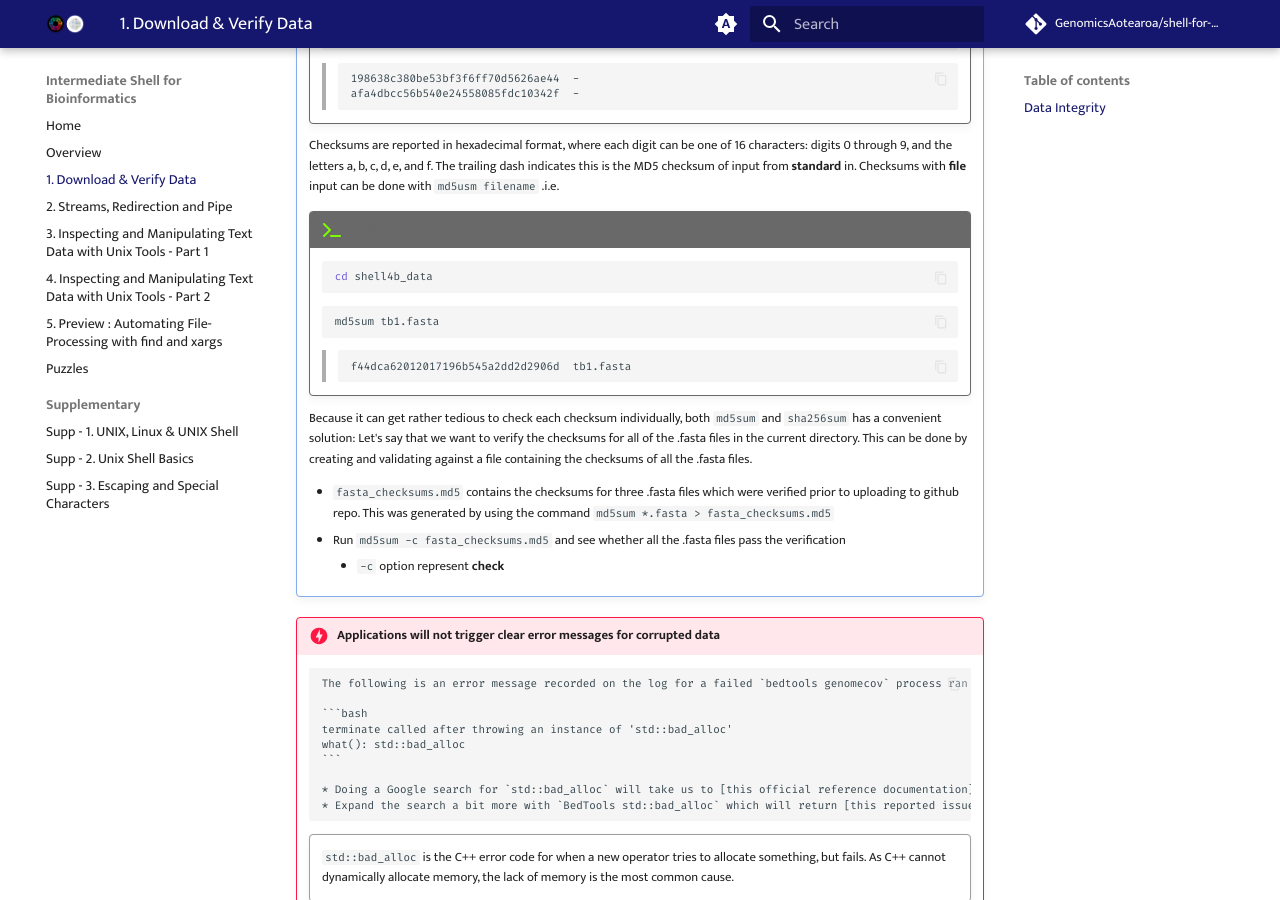
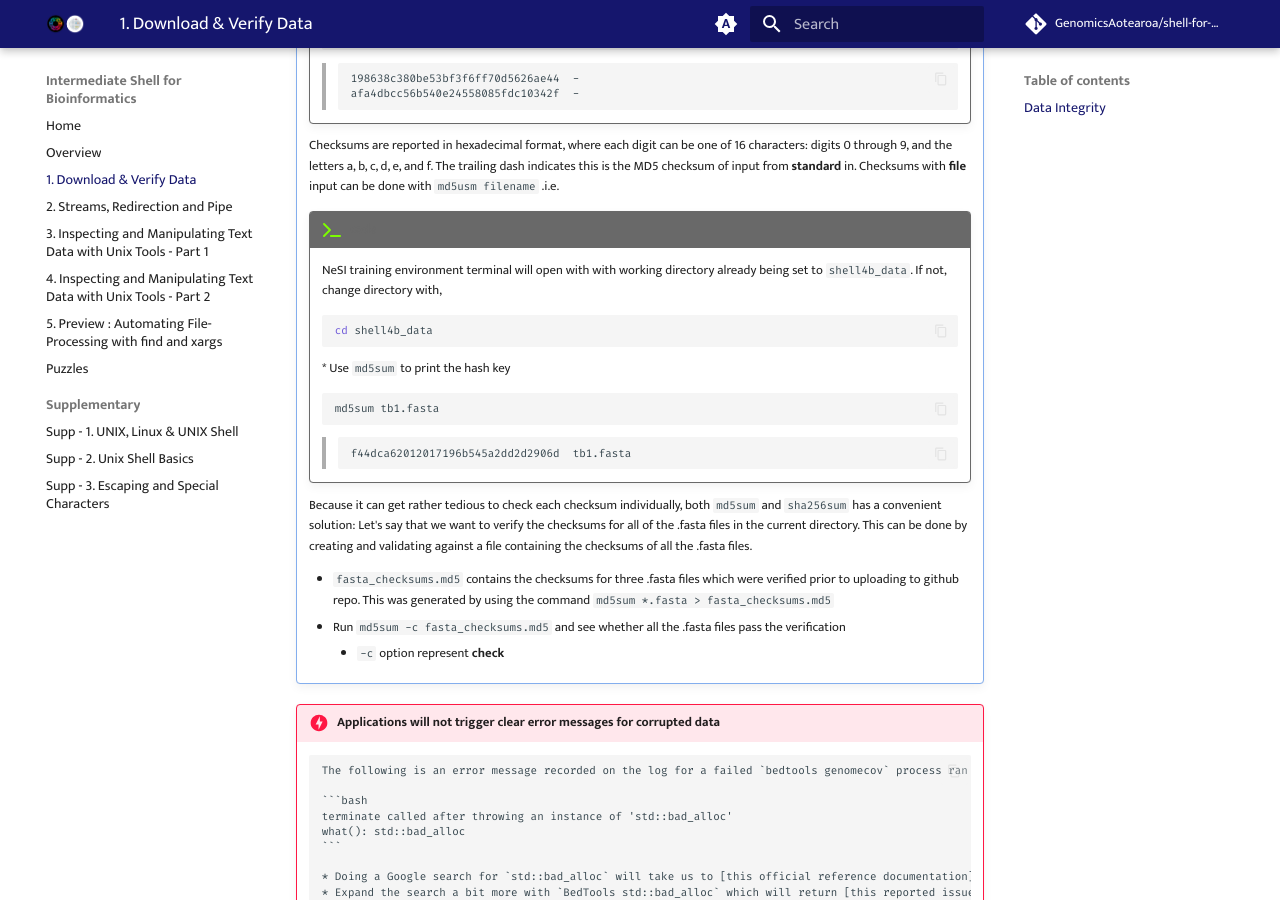
Before and after one commit to GenomicsAotearoa/shell-for-bioinformatics, an MkDocs documentation site: the page built from docs/2_download_data.md, in a window 1280 px wide and 900 px high, scrolled down 1131 px. Built offline with MkDocs 1.6.1 and Material for MkDocs 9.7.7, drawn with Linux system fonts in a browser that asks for light colours; comment, search, counter and statistics services are not loaded.

Commit message:
update md5sum

````diff
--- a/docs/2_download_data.md
+++ b/docs/2_download_data.md
@@ -88,9 +88,13 @@ Data we download is the starting point of all future analyses and conclusions. T
 
     !!! terminal "code"
 
+        NeSI training environment terminal will open with with working directory already being set to `shell4b_data`. If not, change directory with,
+
         ```bash
         cd shell4b_data
         ```
+        * Use `md5sum` to print the hash key
+
         ```bash
         md5sum tb1.fasta
         ```
````
